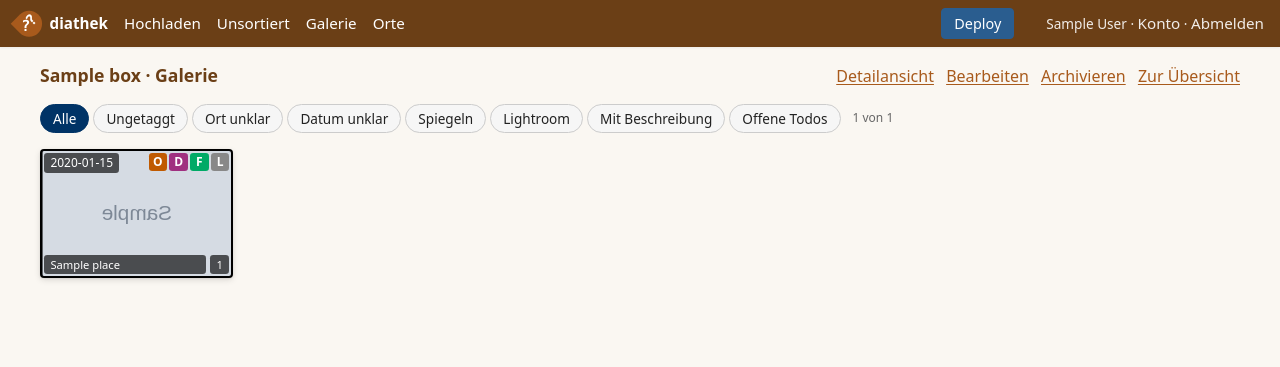
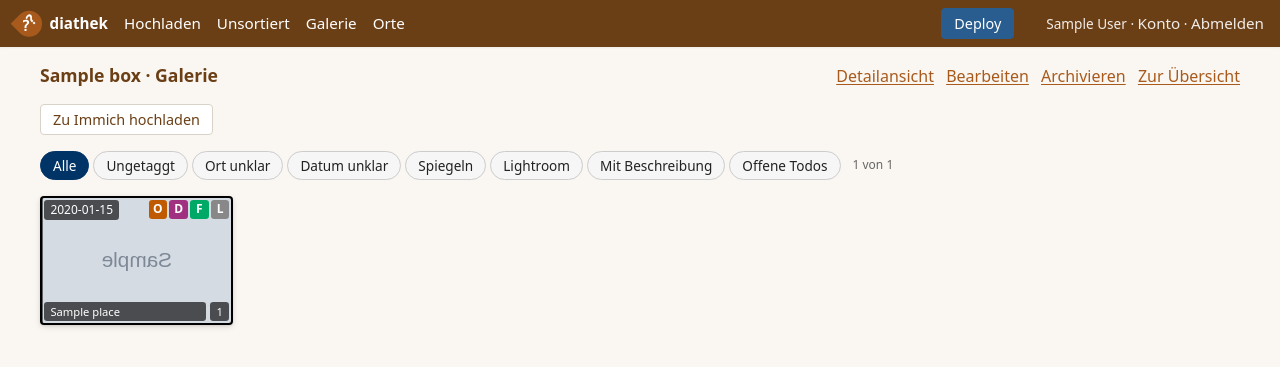
Before and after one commit to rixx/diathek, a Django app: page /box/00000000-0000-0000-0000-000000000001/grid/ in a window 1280 px wide. Shown: the top 367 px of the page. Run offline with Django 5.2, Linux system fonts and the light colour scheme; a user stored in the database is signed in; tables that the repository leaves empty hold one stand-in row (values such as "Sample post"); grey boxes marked "Sample" are stand-in pictures; parts of the project's set-up code (start-up, migrations or seed data) failed here and were passed over.

Commit message:
Add per-box Immich upload UI and archive gate
Box grid gets a state-driven 'Zu Immich hochladen' panel (htmx self-polling
through in_progress, album link on success, retry on failure). Archival is
now blocked until the box is fully and currently uploaded (immich_complete).
Archived boxes link to their Immich album.

```diff
--- /dev/null
+++ b/src/diathek/core/templates/core/_immich_status.html
@@ -0,0 +1,48 @@
+<section id="immich-status-{{ box.pk }}" class="immich-status immich-status--{{ box.immich_state }}">
+    {% if immich_message %}
+    <p class="immich-status-message">{{ immich_message }}</p>
+    {% endif %}
+
+    {% if box.immich_state == "not_uploaded" %}
+    {% if request.user.has_immich_configured %}
+    <button type="button"
+            class="btn btn-secondary"
+            hx-post="{% url 'box_immich_finalize' box.uuid %}"
+            hx-target="#immich-status-{{ box.pk }}"
+            hx-swap="outerHTML">
+        Zu Immich hochladen
+    </button>
+    {% else %}
+    <p class="immich-status-hint">
+        Bitte zuerst einen <a href="{% url 'account_settings' %}">Immich-API-Schlüssel</a> hinterlegen.
+    </p>
+    {% endif %}
+
+    {% elif box.immich_state == "in_progress" %}
+    <p class="immich-status-progress"
+       hx-get="{% url 'box_immich_status' box.uuid %}"
+       hx-trigger="every 2s"
+       hx-target="#immich-status-{{ box.pk }}"
+       hx-swap="outerHTML">
+        Wird zu Immich hochgeladen … {{ box.immich_uploaded_count }} / {{ box.immich_total }}
+    </p>
+
+    {% elif box.immich_state == "uploaded" %}
+    <p class="immich-status-done">
+        Zu Immich hochgeladen.
+        {% if box.immich_album_url %}
+        <a href="{{ box.immich_album_url }}">In Immich öffnen</a>
+        {% endif %}
+    </p>
+
+    {% elif box.immich_state == "failed" %}
+    <p class="immich-status-error">Upload fehlgeschlagen: {{ box.immich_error }}</p>
+    <button type="button"
+            class="btn btn-secondary"
+            hx-post="{% url 'box_immich_retry' box.uuid %}"
+            hx-target="#immich-status-{{ box.pk }}"
+            hx-swap="outerHTML">
+        Erneut versuchen
+    </button>
+    {% endif %}
+</section>
--- a/src/diathek/core/templates/core/grid.html
+++ b/src/diathek/core/templates/core/grid.html
@@ -61,8 +61,16 @@
     {% if box.archived %}
     <section class="archive-summary">
         <p class="archive-banner">Diese Box ist archiviert und schreibgeschützt.</p>
-        <p class="immich-link-placeholder">Noch nicht zu Immich hochgeladen.</p>
+        {% if box.immich_album_url %}
+        <p class="immich-link-placeholder"><a href="{{ box.immich_album_url }}">In Immich öffnen</a></p>
+        {% else %}
+        <p class="immich-link-placeholder">Nicht zu Immich hochgeladen.</p>
+        {% endif %}
     </section>
+    {% endif %}
+
+    {% if not box.archived and request.user.can_upload %}
+    {% include "core/_immich_status.html" %}
     {% endif %}
 
     {% if not box.archived %}
--- a/src/diathek/core/urls.py
+++ b/src/diathek/core/urls.py
@@ -16,6 +16,21 @@ urlpatterns = [
     path("box/neu/", views.box_edit, name="box_create"),
     path("box/<uuid:box_uuid>/bearbeiten/", views.box_edit, name="box_edit"),
     path("box/<uuid:box_uuid>/archiv/", views.box_archive, name="box_archive"),
+    path(
+        "box/<uuid:box_uuid>/immich/",
+        views.box_immich_finalize,
+        name="box_immich_finalize",
+    ),
+    path(
+        "box/<uuid:box_uuid>/immich/status/",
+        views.box_immich_status,
+        name="box_immich_status",
+    ),
+    path(
+        "box/<uuid:box_uuid>/immich/erneut/",
+        views.box_immich_retry,
+        name="box_immich_retry",
+    ),
     path("orte/", views.place_list, name="place_list"),
     path("orte/<int:pk>/", views.place_set_coords, name="place_set_coords"),
     path("konto/", views.account_settings, name="account_settings"),
--- a/src/diathek/core/views.py
+++ b/src/diathek/core/views.py
@@ -28,7 +28,8 @@ from diathek.core.metadata import (
     parse_batch_payload,
     parse_metadata_payload,
 )
-from diathek.core.models import Box, DriverState, Image, InviteCode, Place
+from diathek.core.models import Box, DriverState, Image, ImmichState, InviteCode, Place
+from diathek.core.tasks import finalize_box
 from diathek.core.thumbnails import build_assets
 from diathek.metadata import dateparse
 from diathek.metadata.coords import parse_coordinates
@@ -42,6 +43,10 @@ def _staff_required(view):
 
 
 def _upload_required(view):
+    return user_passes_test(lambda u: u.is_active and u.can_upload)(view)
+
+
+def _immich_required(view):
     return user_passes_test(lambda u: u.is_active and u.can_upload)(view)
 
 
@@ -1054,13 +1059,18 @@ def box_archive(request, box_uuid):
     if request.method == "POST":
         form = BoxArchiveForm(request.POST, box=box)
         if form.is_valid():
-            try:
-                box.archive(user=request.user)
-            except ValueError as err:
-                messages.error(request, str(err))
+            if not box.immich_complete:
+                messages.error(
+                    request, "Box muss zuerst vollständig zu Immich hochgeladen werden."
+                )
             else:
-                messages.success(request, f"Box „{box.name}“ archiviert.")
-                return redirect("box_grid", box_uuid=box.uuid)
+                try:
+                    box.archive(user=request.user)
+                except ValueError as err:
+                    messages.error(request, str(err))
+                else:
+                    messages.success(request, f"Box „{box.name}“ archiviert.")
+                    return redirect("box_grid", box_uuid=box.uuid)
 
     images = box.images.select_related("place").order_by("sequence_in_box")
     open_todos = [image for image in images if image.has_open_todos()]
@@ -1075,6 +1085,78 @@ def box_archive(request, box_uuid):
             "open_todos": open_todos,
         },
     )
+
+
+def _render_immich_status(request, box, *, message=None):
+    return render(
+        request,
+        "core/_immich_status.html",
+        {"box": box, "immich_message": message, "request": request},
+    )
+
+
+def _immich_finalize_rejection(request, box):
+    if box.archived:
+        return "Archivierte Box kann nicht hochgeladen werden."
+    if not request.user.has_immich_configured:
+        return "Bitte zuerst einen Immich-API-Schlüssel hinterlegen."
+    if not settings.IMMICH_BASE_URL:
+        return "Immich-Server ist nicht konfiguriert."
+    if any(image.has_open_todos() for image in box.images.all()):
+        return "Box hat noch offene Aufgaben."
+    if box.immich_state == ImmichState.IN_PROGRESS:
+        return "Upload läuft bereits."
+    if not box.images.exists():
+        return "Box enthält keine Bilder."
+    return None
+
+
+@login_required
+@_immich_required
+@require_POST
+def box_immich_finalize(request, box_uuid):
+    box = get_object_or_404(Box, uuid=box_uuid)
+
+    rejection = _immich_finalize_rejection(request, box)
+    if rejection is not None:
+        return _render_immich_status(request, box, message=rejection)
+
+    box.immich_state = ImmichState.IN_PROGRESS
+    box.immich_error = ""
+    box.save()
+    finalize_box.enqueue(box.id, request.user.id)
+    box.refresh_from_db()
+    return _render_immich_status(request, box)
+
+
+@login_required
+@_immich_required
+def box_immich_status(request, box_uuid):
+    box = get_object_or_404(Box, uuid=box_uuid)
+    return _render_immich_status(request, box)
+
+
+@login_required
+@_immich_required
+@require_POST
+def box_immich_retry(request, box_uuid):
+    box = get_object_or_404(Box, uuid=box_uuid)
+
+    if box.immich_state != ImmichState.FAILED:
+        return _render_immich_status(
+            request, box, message="Erneuter Versuch ist nur nach einem Fehler möglich."
+        )
+    if box.archived:
+        return _render_immich_status(
+            request, box, message="Archivierte Box kann nicht hochgeladen werden."
+        )
+
+    box.immich_state = ImmichState.IN_PROGRESS
+    box.immich_error = ""
+    box.save()
+    finalize_box.enqueue(box.id, request.user.id)
+    box.refresh_from_db()
+    return _render_immich_status(request, box)
 
 
 @login_required
```
Also changed, not shown: src/diathek/core/templates/core/box_archive.html (+7 -0 lines), src/tests/factories/core.py (+16 -0 lines), src/tests/models/test_image.py (+19 -0 lines), src/tests/views/test_box_archive.py (+40 -5 lines), src/tests/views/test_box_immich.py (added, +390 -0 lines).
